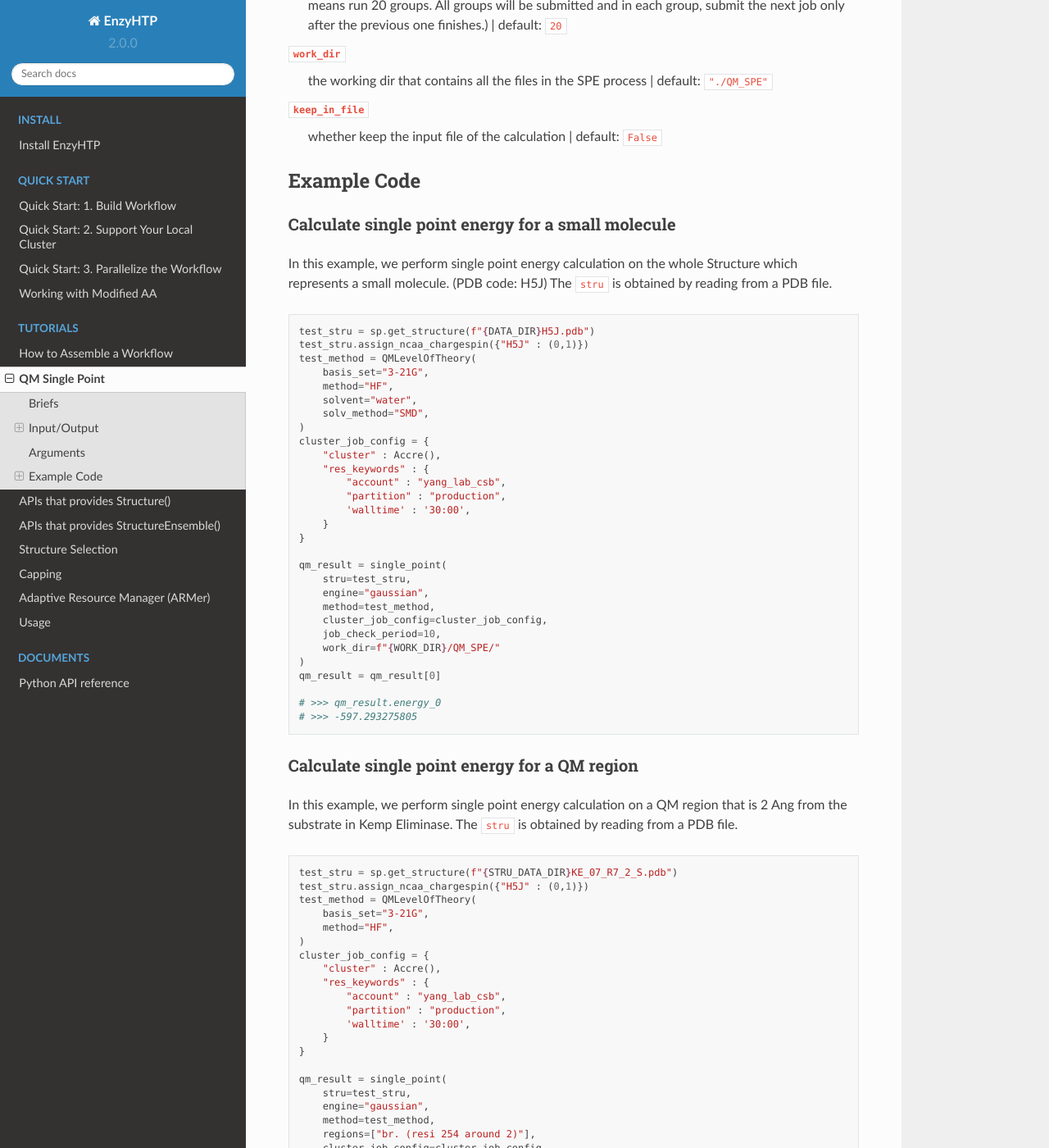
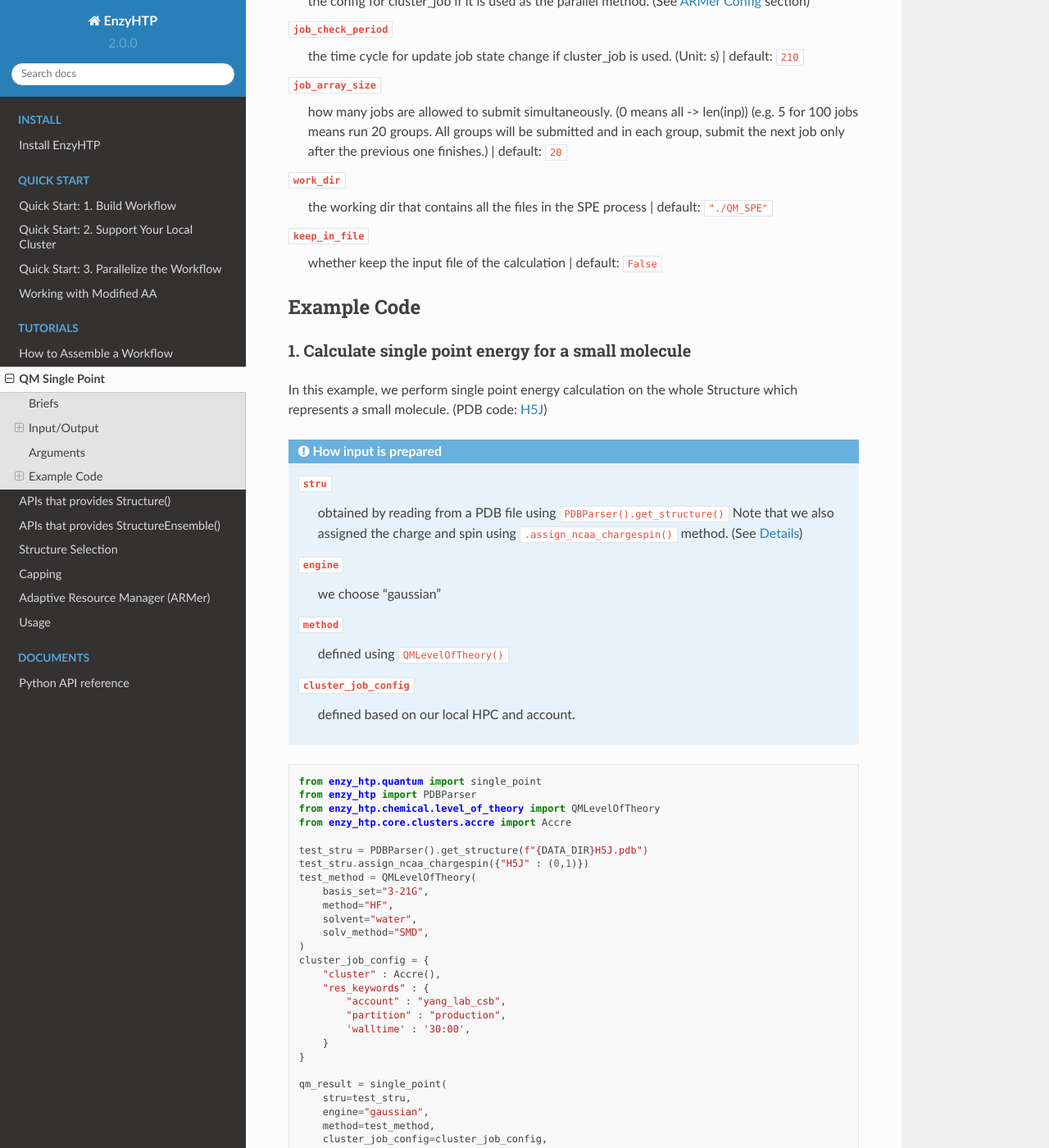
Before and after one commit to ChemBioHTP/enzyhtp_doc, a Sphinx documentation site: the page built from docs/source/sci_api_tutorial/single_point.rst, in a window 1280 px wide and 1400 px high, scrolled down 3673 px. Shown: the whole window at 82% size. Built offline with Sphinx 7.4.7 and the Read the Docs theme 2.0.0, drawn with Linux system fonts in a browser that asks for light colours; some of the changed text lies outside the part shown.

Commit message:
Update: addressed comments from the subgroup

```diff
--- a/docs/source/sci_api_tutorial/single_point.rst
+++ b/docs/source/sci_api_tutorial/single_point.rst
@@ -167,16 +174,36 @@ Arguments
 Example Code
 ==============================================
 
-Calculate single point energy for a small molecule
+1. Calculate single point energy for a small molecule
 ---------------------------------------------------------
 
 In this example, we perform single point energy calculation on
-the whole Structure which represents a small molecule. (PDB code: H5J)
-The ``stru`` is obtained by reading from a PDB file.
+the whole Structure which represents a small molecule. (PDB code: `H5J <https://www.rcsb.org/ligand/H5J>`_)
+
+.. admonition:: How input is prepared
+
+    ``stru``
+        obtained by reading from a PDB file using ``PDBParser().get_structure()``
+        Note that we also assigned the charge and spin using ``.assign_ncaa_chargespin()`` method.
+        (See `Details <#input-output>`_)
+
+    ``engine``
+        we choose "gaussian"
+
+    ``method``
+        defined using ``QMLevelOfTheory()``
+
+    ``cluster_job_config``
+        defined based on our local HPC and account.
 
 .. code:: python
 
-    test_stru = sp.get_structure(f"{DATA_DIR}H5J.pdb")
+    from enzy_htp.quantum import single_point
+    from enzy_htp import PDBParser
+    from enzy_htp.chemical.level_of_theory import QMLevelOfTheory
+    from enzy_htp.core.clusters.accre import Accre
+
+    test_stru = PDBParser().get_structure(f"{DATA_DIR}H5J.pdb")
     test_stru.assign_ncaa_chargespin({"H5J" : (0,1)})
     test_method = QMLevelOfTheory(
         basis_set="3-21G",
@@ -199,23 +226,46 @@ The ``stru`` is obtained by reading from a PDB file.
         method=test_method,
         cluster_job_config=cluster_job_config,
         job_check_period=10,
-        work_dir=f"{WORK_DIR}/QM_SPE/"
+        work_dir=f"./QM_SPE/"
     )
     qm_result = qm_result[0]
 
     # >>> qm_result.energy_0
     # >>> -597.293275805
 
-Calculate single point energy for a QM region
+2. Calculate single point energy for a QM region
 ---------------------------------------------------------
 
 In this example, we perform single point energy calculation on
 a QM region that is 2 Ang from the substrate in Kemp Eliminase.
-The ``stru`` is obtained by reading from a PDB file.
+
+.. admonition:: How input is prepared
+
+    ``stru``
+        obtained by reading from a PDB file using ``PDBParser().get_structure()``
+        (See `Details <#input-output>`_)
+
+    ``engine``
+        we choose "gaussian"
+
+    ``method``
+        defined using ``QMLevelOfTheory()``
+
+    ``regions``
+        defined using a PyMol selection syntax.
+        (See `Details <structure_selection.html>`_)
+
+    ``cluster_job_config``
+        defined based on our local HPC and account.
 
 .. code:: python
 
-    test_stru = sp.get_structure(f"{STRU_DATA_DIR}KE_07_R7_2_S.pdb")
+    from enzy_htp.quantum import single_point
+    from enzy_htp import PDBParser
+    from enzy_htp.chemical.level_of_theory import QMLevelOfTheory
+    from enzy_htp.core.clusters.accre import Accre
+
+    test_stru = PDBParser().get_structure(f"{STRU_DATA_DIR}KE_07_R7_2_S.pdb")
     test_stru.assign_ncaa_chargespin({"H5J" : (0,1)})
     test_method = QMLevelOfTheory(
         basis_set="3-21G",
@@ -237,20 +287,39 @@ The ``stru`` is obtained by reading from a PDB file.
         regions=["br. (resi 254 around 2)"],
         cluster_job_config=cluster_job_config,
         job_check_period=10,
-        work_dir=f"{WORK_DIR}/QM_SPE/",
+        work_dir=f"./QM_SPE/",
         )[0]
 
     # >>> qm_result.energy_0
     # >>> -2169.29406633
 
-Calculate single point energy for a QM cluster
+3. Calculate single point energy for a QM cluster
 ---------------------------------------------------------
 
-| In this example, we perform single point energy calculation for
+In this example, we perform single point energy calculation for
 a QM region and for each snapshot from an ensemble of substrates
 of Kemp Eliminase.
-| The ``stru`` is a ``StructureEnsemble()`` obtained from a MD trajectory from ``equi_md_sampling()``
-| (note that this is a snippt of a workflow)
+
+(note that this is a snippt of a workflow instead of a full script)
+
+.. admonition:: How input is prepared
+
+    ``stru``
+        The ``stru`` is a ``StructureEnsemble()`` obtained from a MD trajectory from ``equi_md_sampling()``
+        (See `Details <#input-output>`_)
+
+    ``engine``
+        we choose "gaussian"
+
+    ``method``
+        defined using ``QMLevelOfTheory()``
+
+    ``regions``
+        defined using a PyMol selection syntax.
+        (See `Details <structure_selection.html>`_)
+
+    ``cluster_job_config``
+        defined based on our local HPC and account.
 
 .. code:: python
 
@@ -289,3 +358,4 @@ of Kemp Eliminase.
         job_array_size=20,
         work_dir=f"{mutant_dir}/QM_SPE/",
     )
+    ...
```
Also changed, not shown: other parts of docs/source/sci_api_tutorial/single_point.rst (+9 -2 lines).
